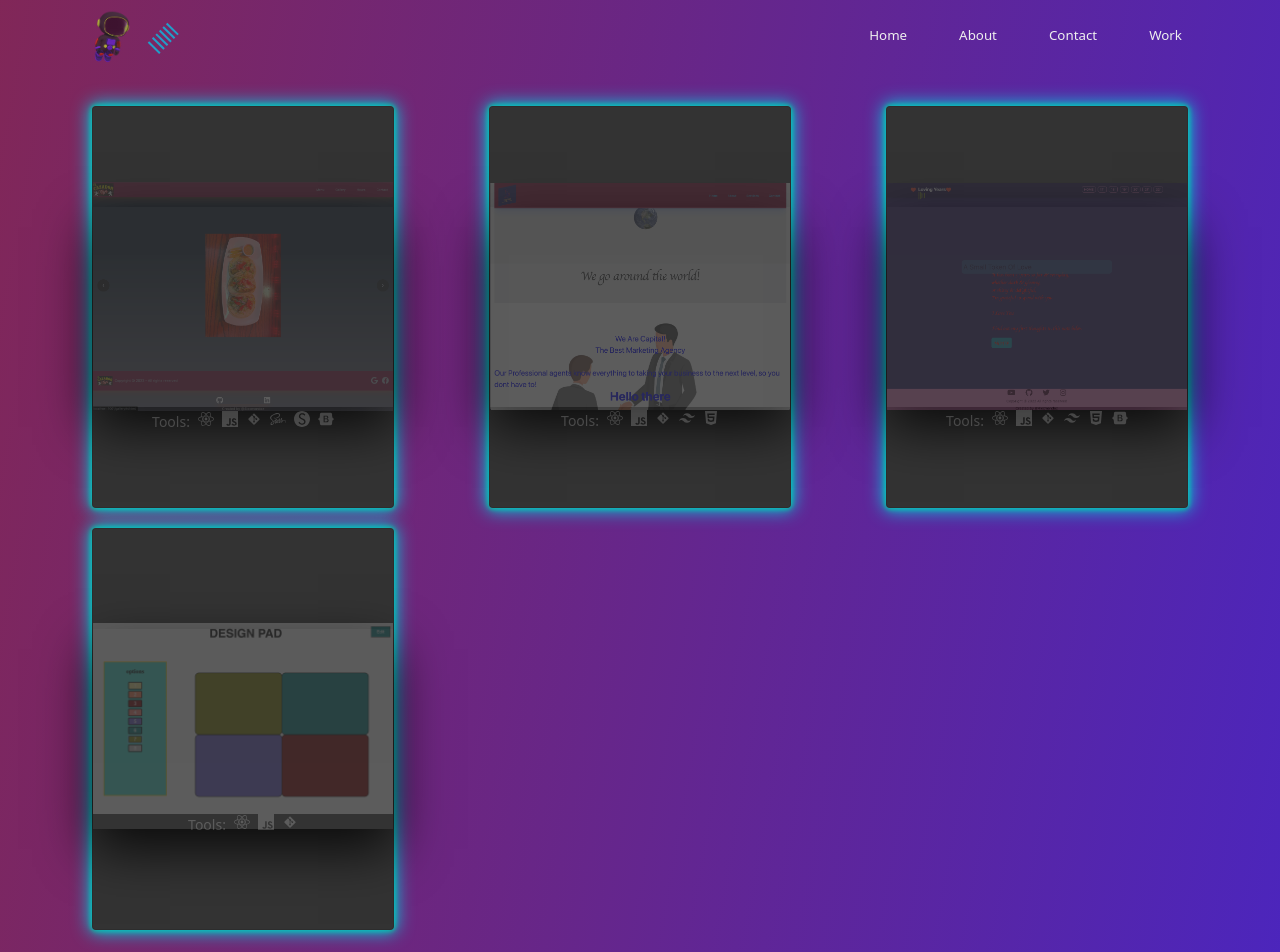
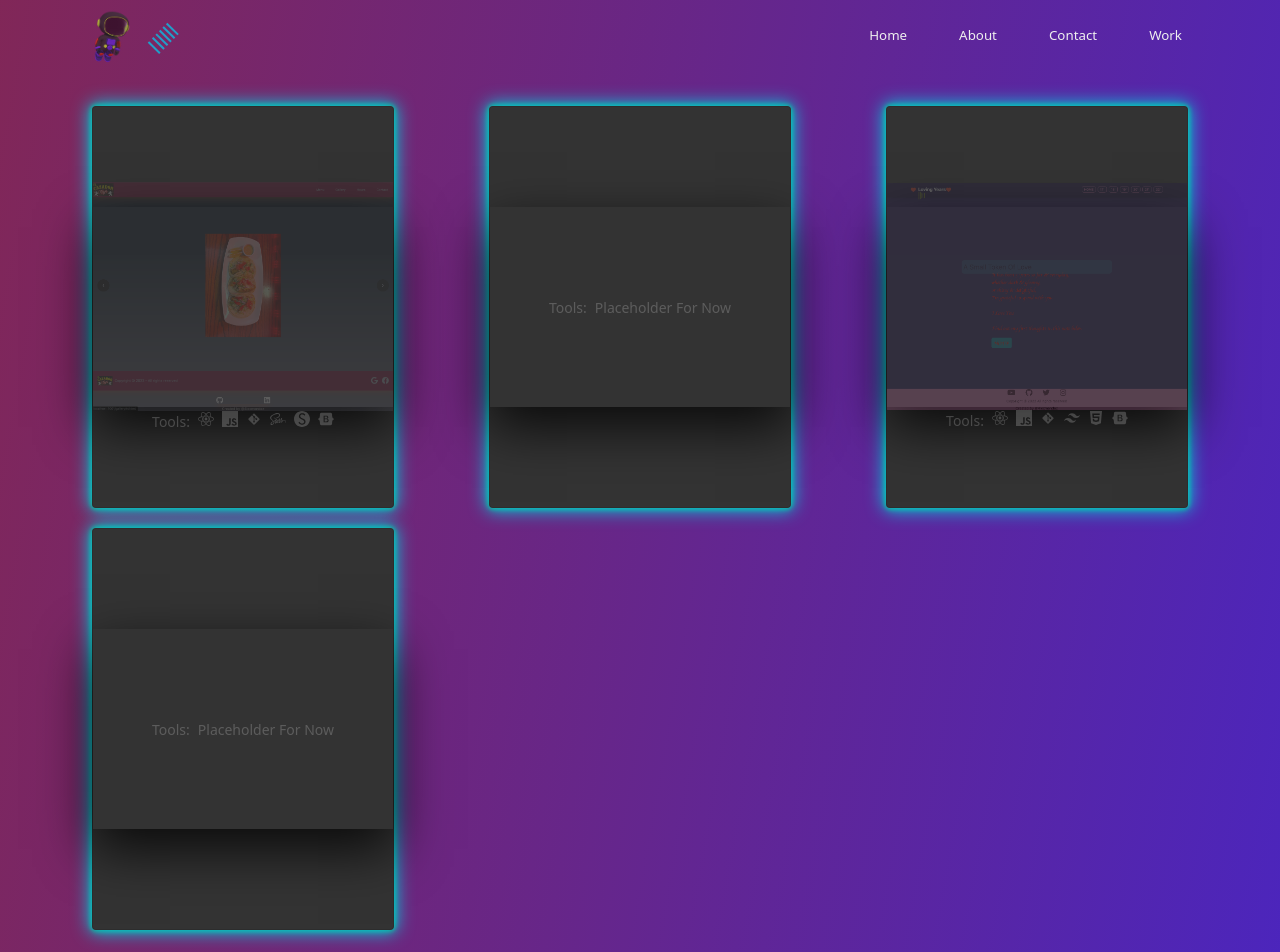
Before and after one commit to 4lexjandro/portfolio, a React (Create React App) app: page /work in a window 1280 px wide. Shown: the top 952 px of the page. Built offline with nearby package versions, Linux system fonts and the light colour scheme.

Commit message:
changed work/project page to get rid of two projects because i belive they are not strong enough to present, to be presentable. quality over quantity.

```diff
--- a/src/Routes/WorkPage.js
+++ b/src/Routes/WorkPage.js
@@ -1,8 +1,6 @@
 import Footer from '../Parts/Footer'
-import P2 from '../Visuals/P2.png'
 import P3 from '../Visuals/P3.png'
 import P6 from '../Visuals/P6.png'
-import P8 from '../Visuals/P8.png'
 import { FontAwesomeIcon } from "@fortawesome/react-fontawesome";
 import { faGithub } from "@fortawesome/free-brands-svg-icons";
 import {FaReact, FaSass, FaHtml5, FaBootstrap} from "react-icons/fa"
@@ -86,23 +84,19 @@ const WorkPage = () => {
     <header className="card">
        <div className="face face1">
          <div className="content">
-         <a href="https://agency-beige.vercel.app/">
-         <img src ={P2} width="300px" height="300px" alt="pro" /> </a>
+         {/* Commented Out image for now until further notice */}
+         {/* <a href="https://agency-beige.vercel.app/">
+         <img src ={P2} width="300px" height="300px" alt="pro" /> </a> */}
          <section className=" space-x-2 flex flex-row">
            <small>Tools: </small>
-      <FaReact/>
-      <SiJavascript/>
-      <DiGit/>
-      <SiTailwindcss/>
-      <FaHtml5/>
+      <small>Placeholder For Now</small>
     </section>
          </div>
        </div>
        <div className="face face2">
          <div className="content">
-           <p>
-           Marketing agency landing page ready to generate revenue. Created with react smooth scroll.
-           </p>
+         Empty Space
+           <br/> Placeholder for future project
            <a href="https://github.com/4lexmendez/agency"
         className="git">
         <FontAwesomeIcon icon={faGithub} size="2x" />
@@ -165,28 +159,24 @@ const WorkPage = () => {
 
 
 
-    <section className="main-div main-div3">
+<section className="main-div main-div3">
     <header className="card">
        <div className="face face1">
          <div className="content">
-         <a href="https://designp-4-d.vercel.app/">
-         <img src ={P8} width="300px" height="300px" alt="pro" /> </a>
+         {/* Commented Out image for now until further notice */}
+         {/* <a href="https://agency-beige.vercel.app/">
+         <img src ={P2} width="300px" height="300px" alt="pro" /> </a> */}
          <section className=" space-x-2 flex flex-row">
            <small>Tools: </small>
-      <FaReact/>
-      <SiJavascript/>
-      <DiGit/>
-
+      <small>Placeholder For Now</small>
     </section>
          </div>
        </div>
        <div className="face face2">
          <div className="content">
-
-           Group project
-           <br/> Drag and Drop colors onto empty pad.
-
-           <a href="https://github.com/4lexmendez/DESIGNP4D"
+         Empty Space
+           <br/> Placeholder for future project
+           <a href="https://github.com/4lexmendez/agency"
         className="git">
         <FontAwesomeIcon icon={faGithub} size="2x" />
          </a>
@@ -194,7 +184,6 @@ const WorkPage = () => {
        </div>
     </header>
     </section>
-
 
 
 
```
